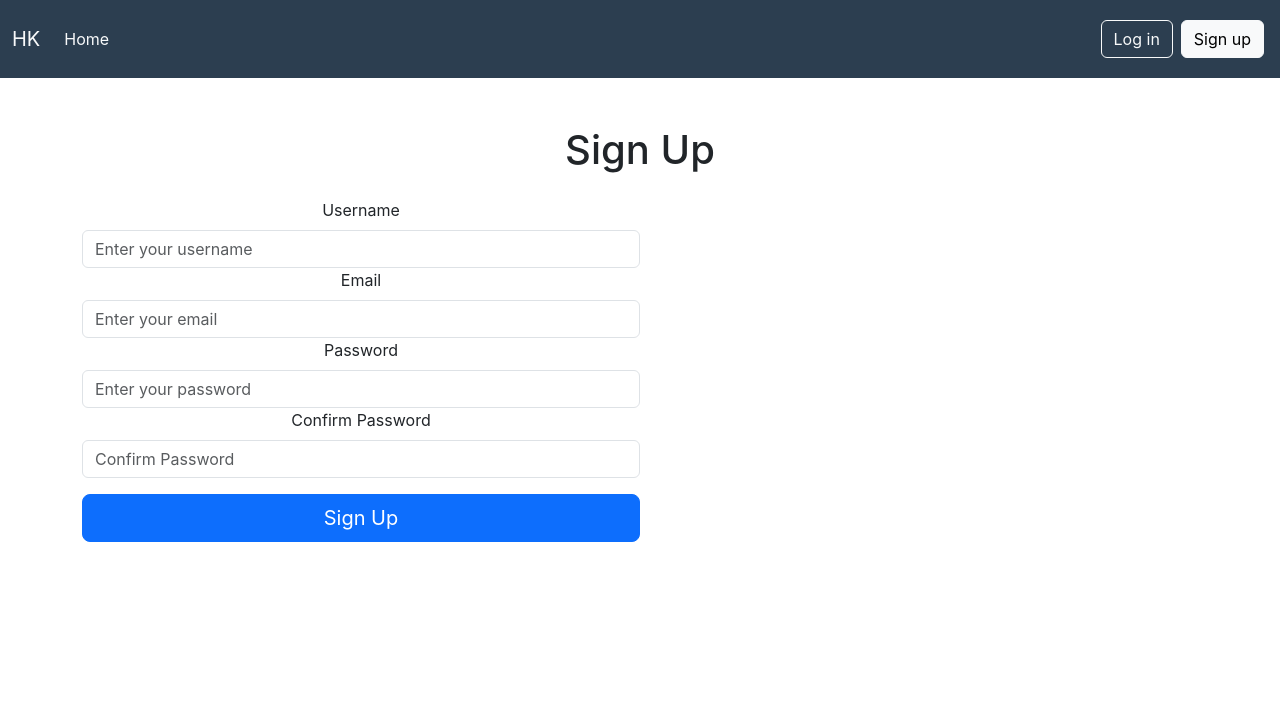
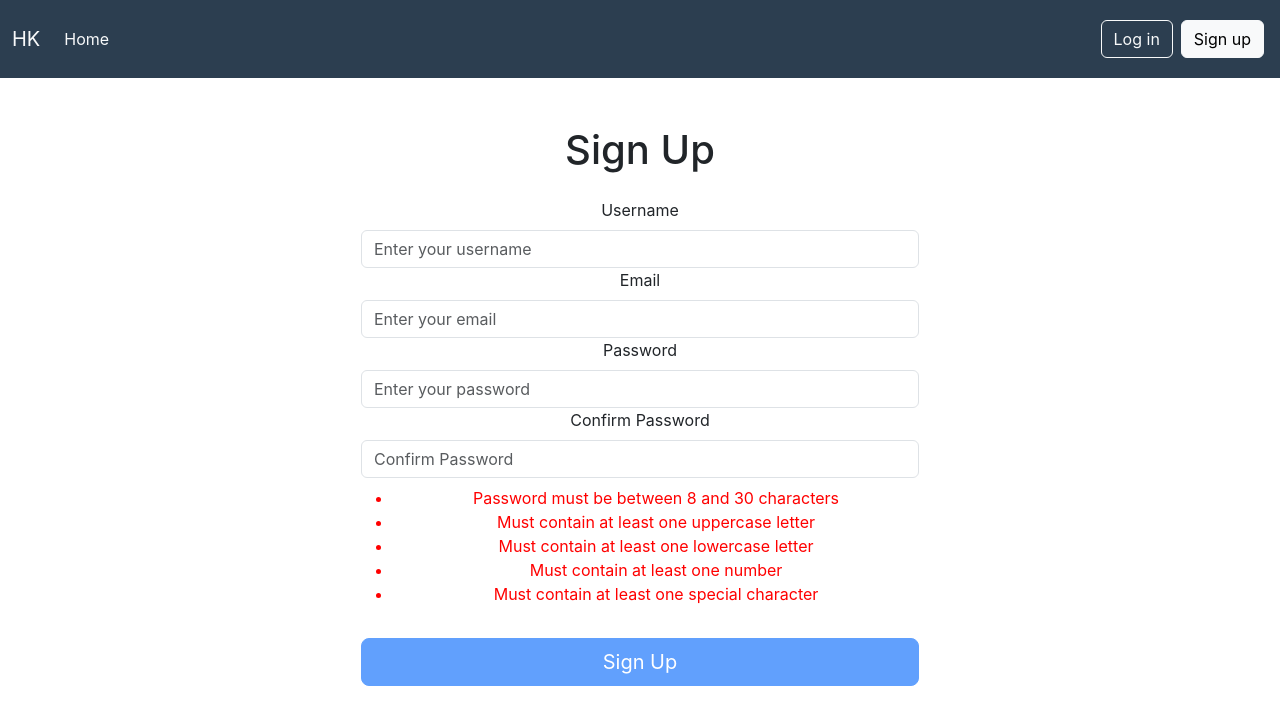
Before and after one commit to HuseyinK0r0glu/SpringAuthentication-Demo, a React (Create React App) app in the folder oauth2-frontend/: page /signup in a window 1280 px wide. Shown: the top 724 px of the page. Built offline with nearby package versions, Linux system fonts and the light colour scheme.

Commit message:
password validation added to frontend

```diff
--- a/oauth2-frontend/src/screens/SignUpPage.js
+++ b/oauth2-frontend/src/screens/SignUpPage.js
@@ -1,4 +1,5 @@
-import React , {useState} from "react";
+import { specialChars } from "@testing-library/user-event";
+import React , {use, useState} from "react";
 import { useNavigate } from "react-router-dom";
 
 const SignUpPage = () => {
@@ -11,8 +12,59 @@ const SignUpPage = () => {
     const [confirmPassword, setConfirmPassword] = useState('');
     const [error, setError] = useState('');
 
+    // for the password
+    const [isValid,setIsValid] = useState(false);
+
+    const [passwordRules,setPasswordRules] = useState({
+      minLength : false,
+      uppercase : false,
+      lowercase : false,
+      number : false,
+      specialChar : false,
+    });
+
+    // regex expression for password validation
+    const validations = {
+      minLength : /.{8,30}/,
+      uppercase : /[A-Z]/,
+      lowercase : /[a-z]/,
+      number : /[0-9]/,
+      specialChar : /[!@#$%^&*(),.?":{}|<>]/,
+    };
+
+    const checkPasswordStrength = (newPassword) => {
+
+      const newRules = {...passwordRules};
+
+      newRules.minLength = validations.minLength.test(newPassword);
+      newRules.uppercase = validations.uppercase.test(newPassword);
+      newRules.lowercase = validations.lowercase.test(newPassword);
+      newRules.number = validations.number.test(newPassword);
+      newRules.specialChar = validations.specialChar.test(newPassword);
+
+      setPasswordRules(newRules);
+
+      const isPasswordValid = Object.values(newRules).every((
+        rule => rule === true
+      ));
+      setIsValid(isPasswordValid);
+
+    };
+
+    const handlePasswordChange = (event) => {
+      setError("");
+      const newPassword = event.target.value;
+      setPassword(newPassword);
+      checkPasswordStrength(newPassword);
+    };
+
     const handleSignUp = async (e) => {
         e.preventDefault();
+
+        if(!isValid){
+          setError("password is not valid");
+          return;
+        }
 
         if (password !== confirmPassword) {
           setError("Passwords do not match!");
@@ -52,7 +104,7 @@ const SignUpPage = () => {
       <div className="container text-center mt-5">
         <h1 className="mb-4">Sign Up</h1>
 
-          <form onSubmit={handleSignUp} className="w-50 mb-4">
+        <form onSubmit={handleSignUp} className="w-50 mb-4 mx-auto">
           <div className="form-group">
             <label htmlFor="username" className="form-label">Username</label>
             <input
@@ -87,13 +139,13 @@ const SignUpPage = () => {
               className="form-control"
               placeholder="Enter your password"
               value={password}
-                onChange={(e) => setPassword(e.target.value)}
+              onChange={handlePasswordChange}
               required
             />
           </div>
 
           <div className="form-group">
-              <label htmlFor="password" className="form-label">Confirm Password</label>
+            <label htmlFor="confirmPassword" className="form-label">Confirm Password</label>
             <input
               type="password"
               id="confirmPassword"
@@ -105,13 +157,44 @@ const SignUpPage = () => {
             />
           </div>
 
+          <ul className="mt-2 text-left">
+            {!passwordRules.minLength && (
+              <li style={{ color: 'red' }}>
+                Password must be between 8 and 30 characters
+              </li>
+            )}
+            {!passwordRules.uppercase && (
+              <li style={{ color: 'red' }}>
+                Must contain at least one uppercase letter
+              </li>
+            )}
+            {!passwordRules.lowercase && (
+              <li style={{ color: 'red' }}>
+                Must contain at least one lowercase letter
+              </li>
+            )}
+            {!passwordRules.number && (
+              <li style={{ color: 'red' }}>
+                Must contain at least one number
+              </li>
+            )}
+            {!passwordRules.specialChar && (
+              <li style={{ color: 'red' }}>
+                Must contain at least one special character
+              </li>
+            )}
+            </ul>
+
           {error && <p className="text-danger mt-2">{error}</p>}
 
-            <button type="submit" className="btn btn-primary btn-lg mt-3 w-100">
+          <button
+            type="submit"
+            className="btn btn-primary btn-lg mt-3 w-100"
+            disabled={!isValid}
+          >
             Sign Up
           </button>
         </form>
-
       </div>
     );
 }
```
Lines whose indentation alone changed are shown as unchanged.
